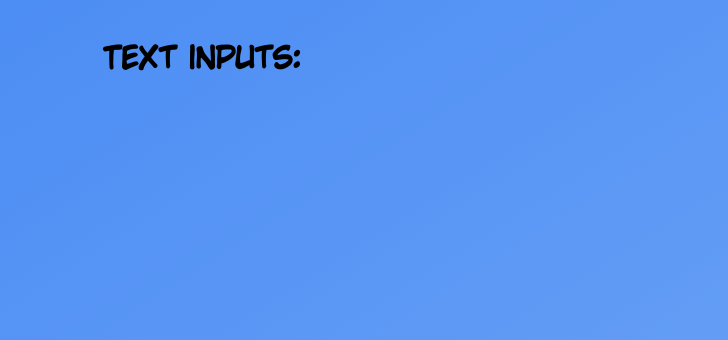
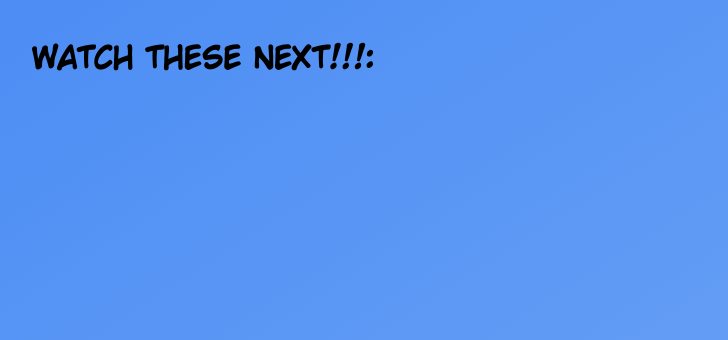
Before and after one commit to thedrdu/hackru-2023-project, a Flask app: template templates/results.html in a window 1280 px wide. Shown: the part 103-443 px from the top of the page, without its empty margins (438-1166 px from the left). Run offline with Flask 2, Linux system fonts and the light colour scheme; the template is opened without the code that fills it, so the values that code supplies are empty.

Commit message:
results update

```diff
--- a/templates/results.html
+++ b/templates/results.html
@@ -7,10 +7,11 @@
 
     </div>
     <div align="center" style="font-family: 'Wild Words Roman'; font-size: 20px;">
-      <h2>Text inputs:</h2>
+      <h2>Watch these next!!!:</h2>
       <ul>
         {% for anime in inputs %}
         <li>{{ anime }}</li>
+        </br>
         {% endfor %}
       </ul>
       <ul style="padding-top: 50px">
```
